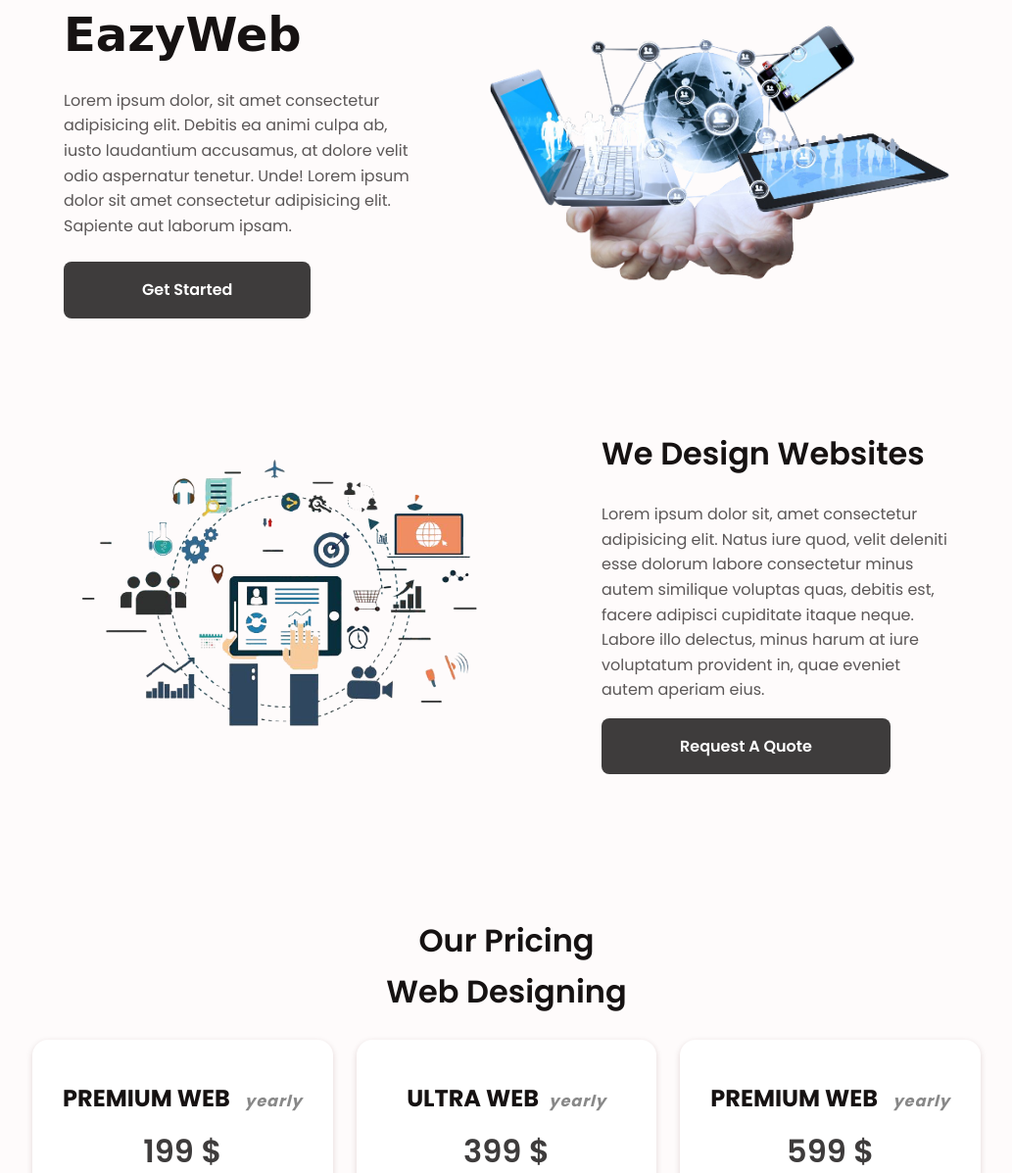
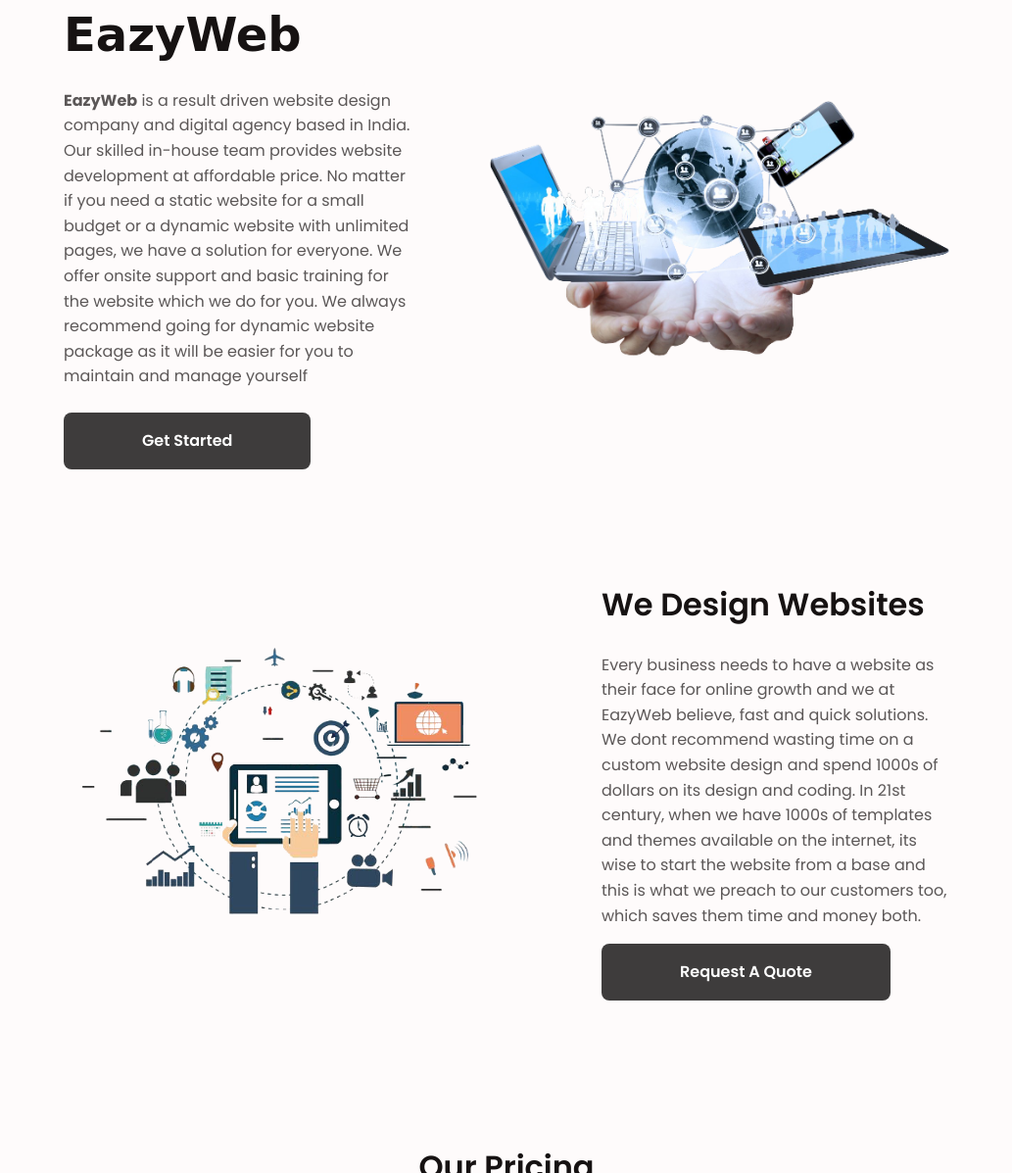
Before and after one commit to biswajit7samal/EazyWebCompanyWebsite, a plain HTML site: page index.html in a window 1280 px wide. Shown: the part 103-1300 px from the top of the page at 98% size, without its empty margins (123-1156 px from the left). Drawn offline with nearby package versions, Linux system fonts and the light colour scheme; a web font is replaced by a local one.

Commit message:
path unchanged

```diff
--- a/index.html
+++ b/index.html
@@ -78,7 +78,7 @@
 
                     <div class="home__data">
                         <h1 class="home__title" style="font-family: 'Style Script', cursive; font-size: 3rem;">EazyWeb</h1>
-                        <p class="home__description">Lorem ipsum dolor, sit amet consectetur adipisicing elit. Debitis ea animi culpa ab, iusto laudantium accusamus, at dolore velit odio aspernatur tenetur. Unde! Lorem ipsum dolor sit amet consectetur adipisicing elit. Sapiente aut laborum ipsam. </p>
+                        <p class="home__description"> <b>EazyWeb</b> is a result driven website design company and digital agency based in India. Our skilled in-house team provides website development at affordable price. No matter if you need a static website for a small budget or a dynamic website with unlimited pages, we have a solution for everyone. We offer onsite support and basic training for the website which we do for you. We always recommend going for dynamic website package as it will be easier for you to maintain and manage yourself </p>
                         <a href="html/get_started1.html" class="button">Get Started</a>
                     </div>
                 </div>
@@ -89,7 +89,7 @@
                 <div class="share__container bd-grid">
                     <div class="share__data">
                         <h2 class="section-title-center" style="font-size: 2rem;">We Design Websites</h2>
-                        <p class="share__description">Lorem ipsum dolor sit, amet consectetur adipisicing elit. Natus iure quod, velit deleniti esse dolorum labore consectetur minus autem similique voluptas quas, debitis est, facere adipisci cupiditate itaque neque. Labore illo delectus, minus harum at iure voluptatum provident in, quae eveniet autem aperiam eius.</p>
+                        <p class="share__description">Every business needs to have a website as their face for online growth and we at EazyWeb believe, fast and quick solutions. We dont recommend wasting time on a custom website design  and spend 1000s of dollars on its design and coding. In 21st century, when we have 1000s of templates and themes available on the internet, its wise to start the website from a base and this is what we preach to our customers too, which saves them time and money both.</p>
                         <a href="html/get_started2.html" class="button">Request A Quote</a>
                     </div>
 
@@ -106,7 +106,7 @@
                     <div class="decoration__data">
                         <img src="img/decoration1.png" alt="" class="decoration__img">
                         <h3 class="decoration__title" style="font-size: 1.5rem; font-weight: 700;">PREMIUM WEB &nbsp; <em><span style="color: #888888; font-size: 1rem; letter-spacing: 1px;">yearly</span></em></h3>
-                        <a href="#" class="button button-link"><span style="font-size: 2rem;">199 $</span></a>
+                        <a href="#" class="button button-link"><span style="font-size: 2rem;">99 $</span></a>
                         <br><br>
                         <a href="#" class="button button-link">15 Pages Website</a>
                         <br><br>
@@ -126,7 +126,7 @@
                     <div class="decoration__data">
                         <img src="img/decoration2.png" alt="" class="decoration__img">
                         <h3 class="decoration__title" style="font-size: 1.5rem; font-weight: 700;">ULTRA WEB&nbsp; <em><span style="color: #888888; font-size: 1rem; letter-spacing: 1px;">yearly</span></em></h3></h3>
-                        <a href="#" class="button button-link"><span style="font-size: 2rem;">399 $</span></a>
+                        <a href="#" class="button button-link"><span style="font-size: 2rem;">199 $</span></a>
                         <br><br>
                         <a href="#" class="button button-link">25 Pages Website</a>
                         <br><br>
@@ -146,8 +146,8 @@
 
                     <div class="decoration__data">
                         <img src="img/decoration3.png" alt="" class="decoration__img">
-                        <h3 class="decoration__title" style="font-size: 1.5rem; font-weight: 700;">PREMIUM WEB &nbsp; <em><span style="color: #888888; font-size: 1rem; letter-spacing: 1px;">yearly</span></em></h3></h3>
-                        <a href="#" class="button button-link"><span style="font-size: 2rem;">599 $</span></a>
+                        <h3 class="decoration__title" style="font-size: 1.5rem; font-weight: 700;">ELITE WEB &nbsp; <em><span style="color: #888888; font-size: 1rem; letter-spacing: 1px;">yearly</span></em></h3></h3>
+                        <a href="#" class="button button-link"><span style="font-size: 2rem;">299 $</span></a>
                         <br><br>
                         <a href="#" class="button button-link">50+ Pages Website</a>
                         <br><br>
@@ -256,9 +256,9 @@
             <div class="footer__container bd-container bd-grid">
                 <div class="footer__content">
                     <h3 class="footer__title">
-                        <a href="#" class="footer__logo">LOREM KUKRA MANKADA CHELLI </a>
+                        <a href="#" class="footer__logo">EazyWeb </a>
                     </h3>
-                    <p class="footer__description">janinei kn lekha haba<br> happiness</p>
+                    <p class="footer__description">Delivering Software Products<br>Reliability</p>
                 </div>
 
                 <div class="footer__content">
```
